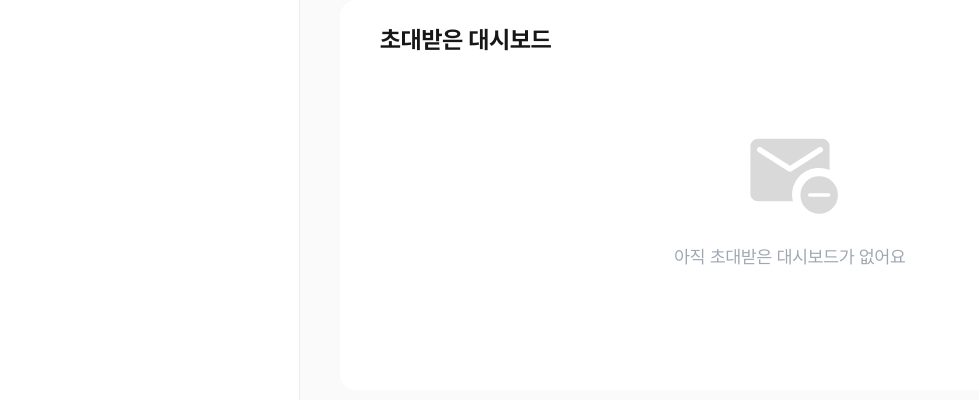
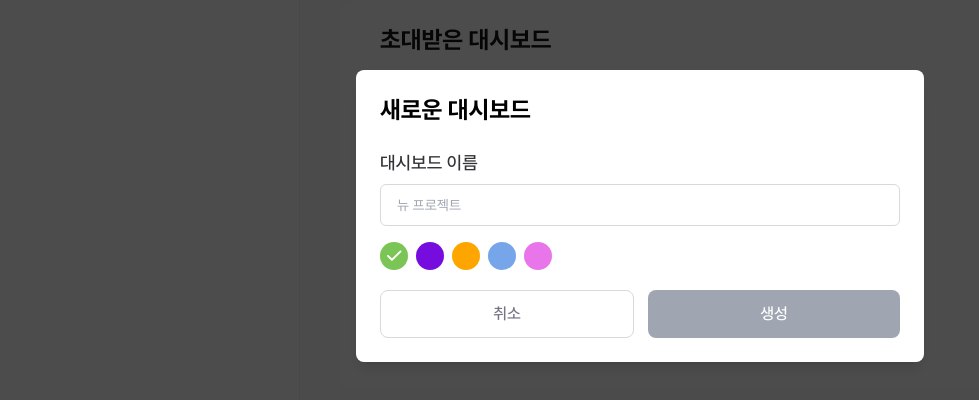
Before and after one commit to FrontEnd22-Part3-Team2-org/FrontEnd22-Part3-Team2, a Next.js app: page /mydashboard in a window 1280 px wide. Both pictures are taken after a click on the button "새로운 대시보드". Shown: the part 184-584 px from the top of the page, without its empty margins (0-979 px from the left). Built offline with nearby package versions, Linux system fonts and the light colour scheme; no server answers.

Commit message:
feat: 대시보드 생성 모달 에러 처리 수정

```diff
--- /dev/null
+++ b/src/components/Modal/DashboardCreateModal.tsx
@@ -0,0 +1,80 @@
+'use client';
+
+import { useRouter } from 'next/navigation';
+import FormModal from './FormModal';
+import { useState } from 'react';
+import ColorChip, { COLORS } from '../common/Chip/ColorChip';
+import api from '@/api/axios';
+
+interface DashboardCreateModalProps {
+  isOpen: boolean;
+  onClose: () => void;
+}
+
+export default function DashboardCreateModal({
+  isOpen,
+  onClose,
+}: DashboardCreateModalProps) {
+  const router = useRouter();
+  const [dashboardName, setDashboardName] = useState('');
+  const [selectedColor, setSelectedColor] = useState(COLORS[0].hex);
+  const [isLoading, setIsLoading] = useState(false);
+
+  const handleCreate = async () => {
+    if (!dashboardName.trim() || isLoading) return;
+    setIsLoading(true);
+
+    try {
+      const response = await api.post('/dashboards', {
+        title: dashboardName,
+        color: selectedColor,
+      });
+
+      const createdData = response.data;
+
+      if (createdData?.id) {
+        router.push(`/dashboard/${createdData.id}`);
+        router.refresh();
+        onClose();
+      }
+    } catch {
+      alert('대시보드 생성에 실패했습니다.');
+    } finally {
+      setIsLoading(false);
+    }
+  };
+
+  const handleClose = () => {
+    setDashboardName('');
+    setSelectedColor(COLORS[0].hex);
+    onClose();
+  };
+
+  if (!isOpen) return null;
+
+  return (
+    <div
+      className="fixed inset-0 z-50 flex items-center justify-center bg-gray-900/70"
+      onClick={handleClose}
+    >
+      <div onClick={(e) => e.stopPropagation()}>
+        <FormModal
+          title="새로운 대시보드"
+          label="대시보드 이름"
+          placeholder="뉴 프로젝트"
+          confirmText="생성"
+          value={dashboardName}
+          onChange={setDashboardName}
+          onConfirm={handleCreate}
+          onCancel={handleClose}
+          disabled={!dashboardName.trim() || isLoading}
+        >
+          <ColorChip
+            onSelectedColor={(hex) => setSelectedColor(hex)}
+            defaultColor={selectedColor}
+          />
+        </FormModal>
+      </div>
+    </div>
+  );
+}
--- a/src/components/Modal/FormModal.tsx
+++ b/src/components/Modal/FormModal.tsx
@@ -45,6 +45,7 @@ interface FormModalProps {
   errorText?: string;
   showCloseButton?: boolean;
   disabled?: boolean;
+  children?: React.ReactNode;
   onChange: (value: string) => void;
   onCancel: () => void;
   onConfirm: () => void;
@@ -59,6 +60,7 @@ export default function FormModal({
   cancelText = '취소',
   confirmText = '확인',
   errorText,
+  children,
   showCloseButton = false,
   disabled: confirmDisabled = false,
   onChange,
@@ -94,6 +96,7 @@ export default function FormModal({
           isError={!!errorText}
           errorMessage={errorText}
         />
+        {children && <div className="mt-[16px]">{children}</div>}
       </div>
 
       <div className="mt-[20px] flex gap-[14px]">
--- a/src/components/common/Chip/ColorChip.tsx
+++ b/src/components/common/Chip/ColorChip.tsx
@@ -20,7 +20,7 @@ type Color = {
   color: string;
   hex: string;
 };
-const COLORS: Color[] = [
+export const COLORS: Color[] = [
   { name: 'green', color: 'bg-green', hex: '#7AC555' },
   { name: 'purple', color: 'bg-purple', hex: '#760DDE' },
   { name: 'orange', color: 'bg-orange', hex: '#FFA500' },
--- a/src/components/mydashboard/DashboardList.tsx
+++ b/src/components/mydashboard/DashboardList.tsx
@@ -6,6 +6,7 @@ import DashboardCard from './DashboardCard';
 import { Dashboard } from '@/types/dashboard';
 import { useState } from 'react';
 import Pagination from '../common/Pagination';
+import DashboardCreateModal from '../Modal/DashboardCreateModal';
 
 const DASHBOARD_LIMIT_PER_PAGE = 6;
 const ADD_BUTTON_SLOT = 1;
@@ -14,6 +15,10 @@ const FIRST_PAGE_DATA_LIMIT = DASHBOARD_LIMIT_PER_PAGE - ADD_BUTTON_SLOT;
 export default function DashboardList() {
   const dashboards: Dashboard[] = [];
   const [currentPage, setCurrentPage] = useState(1);
+  const [isModalOpen, setIsModalOpen] = useState(false);
+
+  const openModal = () => setIsModalOpen(true);
+  const closeModal = () => setIsModalOpen(false);
 
   const isFirstPage = currentPage === 1;
 
@@ -36,10 +41,18 @@ export default function DashboardList() {
           ${dashboards.length > 0 ? 'min-h-[160px] md:min-h-[235px] lg:min-h-[160px]' : 'min-h-0'}`}
       >
         {isFirstPage && (
-          <Button variant="secondary" size="add_board" className="!w-full">
-            새로운 대시보드
-            <AddItemChip asIcon={true} />
-          </Button>
+          <>
+            <Button
+              variant="secondary"
+              size="add_board"
+              className="!w-full"
+              onClick={openModal}
+            >
+              새로운 대시보드
+              <AddItemChip asIcon={true} />
+            </Button>
+            <DashboardCreateModal isOpen={isModalOpen} onClose={closeModal} />
+          </>
         )}
 
         {currentDashboards.map((board) => (
```
